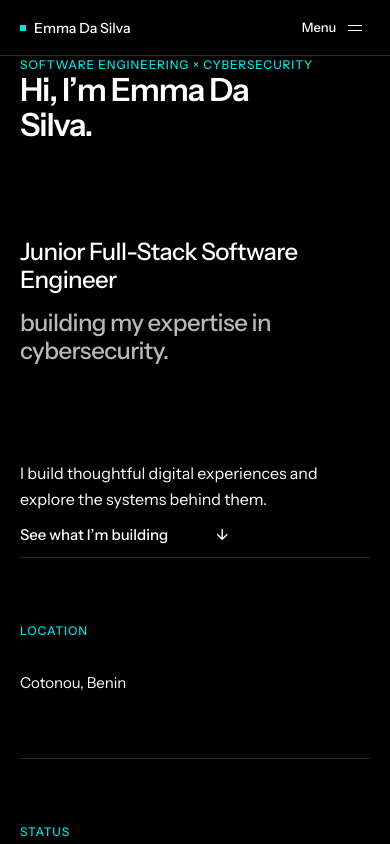
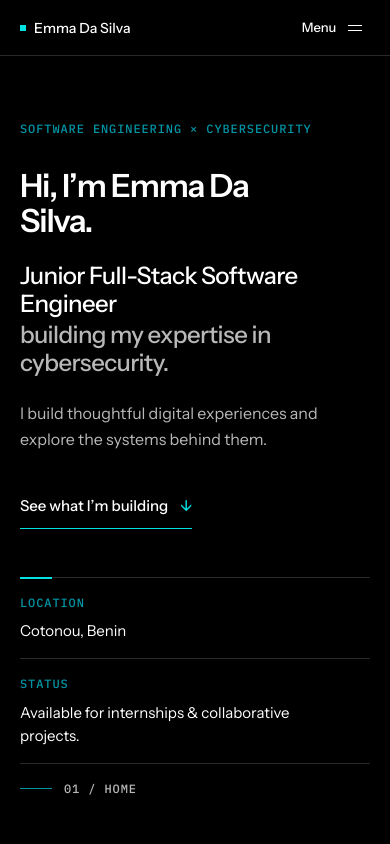
Before and after one commit to emma-dasilva-dev/emma-dasilva-portfolio, a Next.js app: page /en in a window 390 px wide. Shown: the top 844 px of the page. Built offline with nearby package versions, Linux system fonts and the light colour scheme.

Commit message:
fix: align hero styling with locked design tokens

```diff
--- a/src/components/sections/Hero.module.css
+++ b/src/components/sections/Hero.module.css
@@ -2,15 +2,14 @@
   position: relative;
   display: flex;
   align-items: center;
-  min-height: calc(100svh - var(--header-height-mobile));
-  padding-block: clamp(var(--space-64), 10vw, var(--space-112));
+  padding-block: clamp(var(--space-16), 9vw, var(--space-28));
   overflow: clip;
 }
 
 .container {
   display: grid;
   grid-template-columns: repeat(12, minmax(0, 1fr));
-  column-gap: var(--grid-gutter);
+  column-gap: var(--space-6);
   align-items: end;
 }
 
@@ -24,7 +23,7 @@
 .eyebrow,
 .metaLabel,
 .sectionMarker {
-  font-family: var(--font-technical);
+  font-family: var(--font-mono);
   font-size: 0.75rem;
   font-weight: 500;
   line-height: 1.45;
@@ -33,8 +32,8 @@
 }
 
 .eyebrow {
-  margin: 0 0 var(--space-48);
-  color: var(--color-accent);
+  margin: 0 0 var(--space-12);
+  color: var(--color-accent-secondary);
 }
 
 .introduction {
@@ -54,8 +53,8 @@
 .positioning {
   display: flex;
   flex-direction: column;
-  gap: var(--space-4);
-  margin: var(--space-24) 0 0;
+  gap: var(--space-1);
+  margin: var(--space-6) 0 0;
   max-width: 25ch;
   font-size: clamp(1.5rem, 3vw, 2.25rem);
   font-weight: 500;
@@ -73,8 +72,8 @@
 
 .supportingCopy {
   max-width: 37rem;
-  margin: var(--space-32) 0 0;
-  color: var(--color-text-secondary);
+  margin: var(--space-8) 0 0;
+  color: var(--color-text-muted);
   font-size: clamp(1rem, 1.5vw, 1.125rem);
   line-height: 1.65;
 }
@@ -82,26 +81,26 @@
 .cta {
   display: inline-flex;
   align-items: center;
-  gap: var(--space-12);
+  gap: var(--space-3);
   min-height: 44px;
-  margin-top: var(--space-40, 2.5rem);
+  margin-top: 2.5rem;
   color: var(--color-text);
   font-size: 0.9375rem;
   font-weight: 500;
   text-decoration: none;
-  border-bottom: 1px solid var(--color-accent-bright);
+  border-bottom: 1px solid var(--color-accent);
   transition:
-    color var(--motion-fast) ease-out,
-    border-color var(--motion-fast) ease-out;
+    color var(--motion-fast) var(--ease-standard),
+    border-color var(--motion-fast) var(--ease-standard);
 }
 
 .ctaArrow {
-  color: var(--color-accent-bright);
-  transition: transform var(--motion-standard) ease-out;
+  color: var(--color-accent);
+  transition: transform var(--motion-standard) var(--ease-standard);
 }
 
 .cta:hover {
-  color: var(--color-accent-bright);
+  color: var(--color-accent);
 }
 
 .cta:hover .ctaArrow,
@@ -114,8 +113,8 @@
   position: relative;
   display: flex;
   flex-direction: column;
-  gap: var(--space-32);
-  padding: var(--space-24) 0 0 var(--space-24);
+  gap: var(--space-8);
+  padding: var(--space-6) 0 0 var(--space-6);
   border-left: 1px solid var(--color-border);
 }
 
@@ -125,18 +124,18 @@
   top: 0;
   left: -1px;
   width: 2px;
-  height: var(--space-32);
-  background: var(--color-accent-bright);
+  height: var(--space-8);
+  background: var(--color-accent);
 }
 
 .metaItem {
   display: flex;
   flex-direction: column;
-  gap: var(--space-8);
+  gap: var(--space-2);
 }
 
 .metaLabel {
-  color: var(--color-accent);
+  color: var(--color-accent-secondary);
 }
 
 .metaValue {
@@ -149,21 +148,20 @@
 .sectionMarker {
   display: flex;
   align-items: center;
-  gap: var(--space-12);
-  margin-top: var(--space-16);
+  gap: var(--space-3);
+  margin-top: var(--space-4);
   color: var(--color-text-muted);
 }
 
 .markerLine {
-  width: var(--space-32);
+  width: var(--space-8);
   height: 1px;
-  background: var(--color-accent);
+  background: var(--color-accent-secondary);
 }
 
-@media (max-width: 1023px) {
+@media (max-width: 63.9375rem) {
   .hero {
-    min-height: auto;
-    padding-block: var(--space-80);
+    padding-block: var(--space-20);
   }
 
   .content {
@@ -175,10 +173,10 @@
   }
 }
 
-@media (max-width: 767px) {
+@media (max-width: 47.9375rem) {
   .hero {
     display: block;
-    padding-block: var(--space-64) var(--space-72, 4.5rem);
+    padding-block: var(--space-16) 4.5rem;
   }
 
   .container {
@@ -186,7 +184,7 @@
   }
 
   .eyebrow {
-    margin-bottom: var(--space-32);
+    margin-bottom: var(--space-8);
   }
 
   .name {
@@ -198,18 +196,18 @@
   }
 
   .supportingCopy {
-    margin-top: var(--space-24);
+    margin-top: var(--space-6);
   }
 
   .cta {
-    margin-top: var(--space-32);
+    margin-top: var(--space-8);
   }
 
   .metaRail {
     display: grid;
     grid-template-columns: repeat(2, minmax(0, 1fr));
     gap: 0;
-    margin-top: var(--space-48);
+    margin-top: var(--space-12);
     padding: 0;
     border-top: 1px solid var(--color-border);
     border-left: 0;
@@ -218,28 +216,28 @@
   .metaRail::before {
     top: -1px;
     left: 0;
-    width: var(--space-32);
+    width: var(--space-8);
     height: 2px;
   }
 
   .metaItem {
-    padding: var(--space-16) var(--space-16) var(--space-16) 0;
+    padding: var(--space-4) var(--space-4) var(--space-4) 0;
   }
 
   .metaItem + .metaItem {
-    padding-left: var(--space-16);
+    padding-left: var(--space-4);
     border-left: 1px solid var(--color-border);
   }
 
   .sectionMarker {
     grid-column: 1 / -1;
     margin: 0;
-    padding-top: var(--space-16);
+    padding-top: var(--space-4);
     border-top: 1px solid var(--color-border);
   }
 }
 
-@media (max-width: 479px) {
+@media (max-width: 29.9375rem) {
   .metaRail {
     grid-template-columns: 1fr;
   }
@@ -248,12 +246,6 @@
     padding-left: 0;
     border-top: 1px solid var(--color-border);
     border-left: 0;
-  }
-}
-
-@media (min-width: 1024px) {
-  .hero {
-    min-height: min(720px, calc(100svh - var(--header-height-desktop)));
   }
 }
 
```
